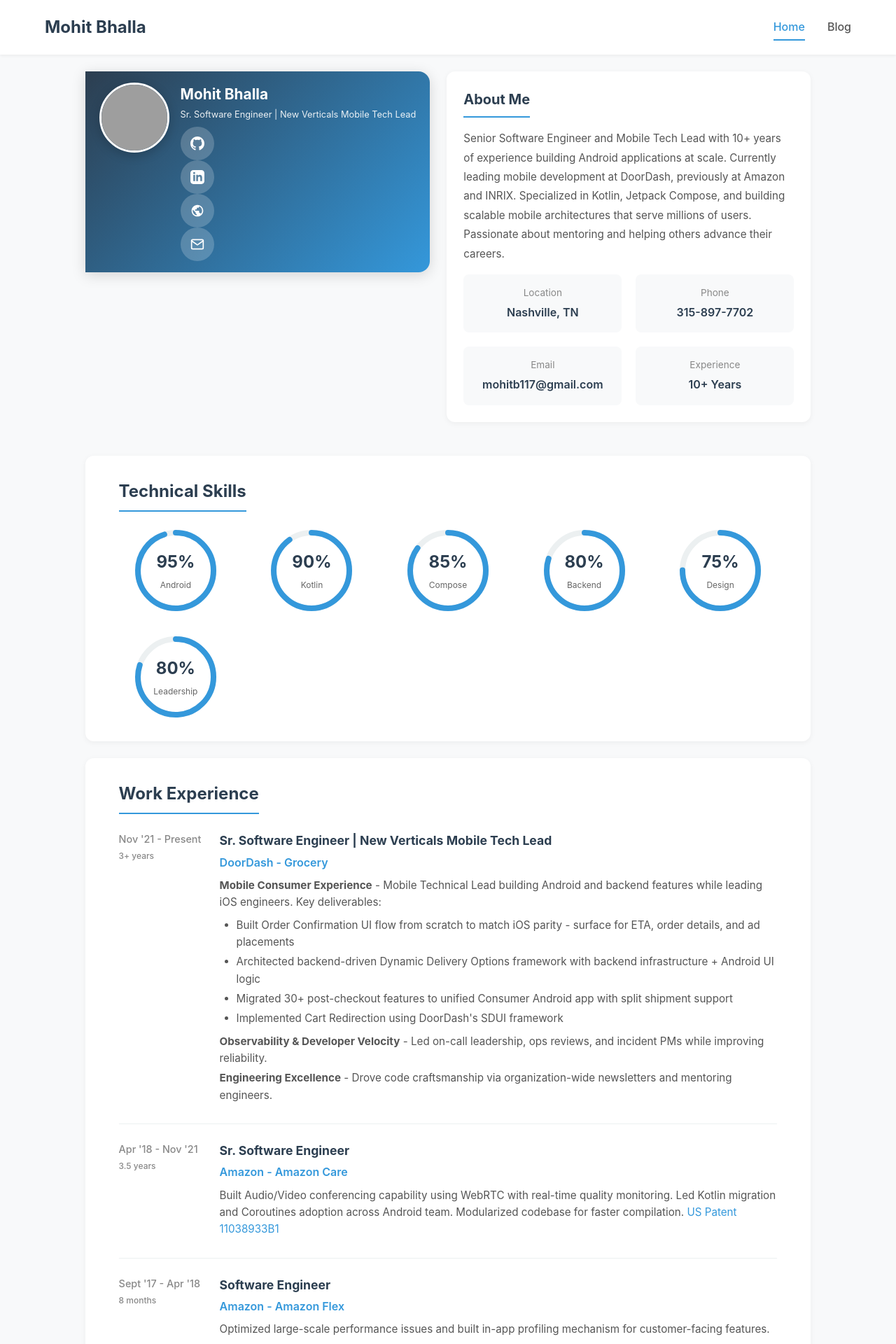
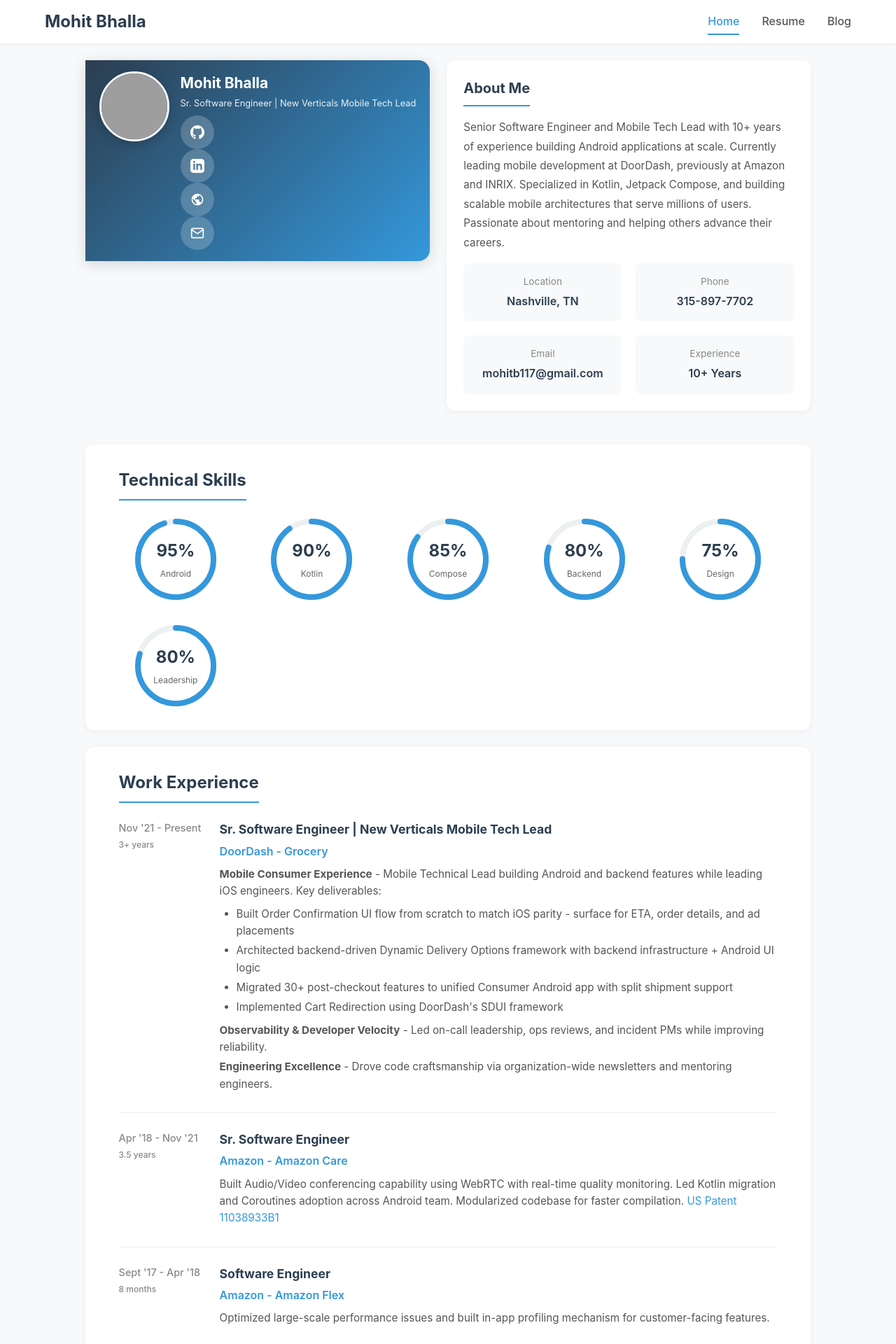
Before and after one commit to mohitb117/mohitb117.github.io, a Jekyll site: the page built from index.md, in a window 1280 px wide. Shown: the top 1920 px of the page at 70% size. Built offline with Jekyll 4.4.1, drawn with Linux system fonts in a browser that asks for light colours; grey boxes are pictures that could not be loaded.

Commit message:
minor tweaks

```diff
--- a/_config.yml
+++ b/_config.yml
@@ -9,6 +9,8 @@
 navigation:
   - name: Home
     url: /
+  - name: Resume
+    url: /resume/
   - name: Blog
     url: /blog/
 
--- a/css/style.css
+++ b/css/style.css
@@ -21,7 +21,7 @@
 .navbar {
   background: #fff;
   box-shadow: 0 2px 4px rgba(0,0,0,0.05);
-  padding: 1.25rem 0;
+  padding: 0.75rem 0;
   margin-bottom: 0;
   width: 100%;
 }
```
Also changed, not shown: 1 other file.
